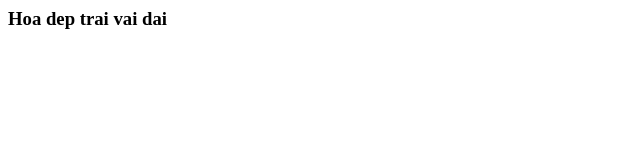
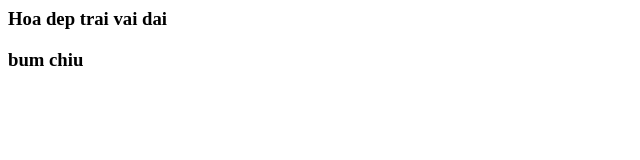
Before and after one commit to tieutrunghoa1198/Interacting-with-git, a plain HTML site: page index.html in a window 1280 px wide. Shown: the full height of the page, 0-640 px from the left. Drawn offline with Linux system fonts and the light colour scheme.

Commit message:
Update index.html

```diff
--- a/index.html
+++ b/index.html
@@ -1,3 +1,4 @@
 <div>
     <h3>Hoa dep trai vai dai</h3>
+    <h3>bum chiu</h3>
 </div>
```
